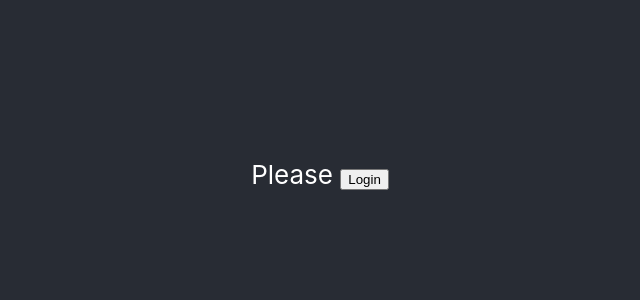
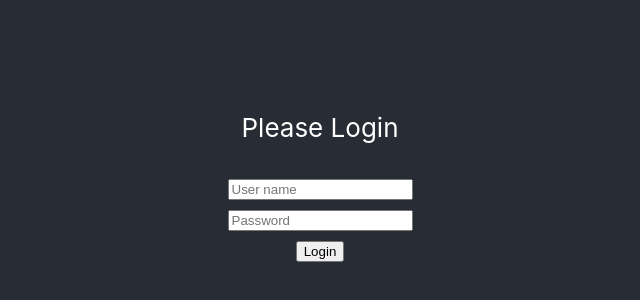
Before and after one commit to larsthorup/react-redux-typescript-sandbox, a React (Create React App) app: page / in a window 1280 px wide. Shown: the part 226-526 px from the top of the page, without its empty margins (320-960 px from the left). Built offline with nearby package versions, Linux system fonts and the light colour scheme.

Commit message:
useState

```diff
--- a/src/index.tsx
+++ b/src/index.tsx
@@ -1,5 +1,5 @@
 import ReactDOM from 'react-dom';
-import './index.css';
+import './view/index.css';
 import * as serviceWorker from './serviceWorker';
 import { rootComponent } from './root';
 
--- a/src/root.tsx
+++ b/src/root.tsx
@@ -1,5 +1,5 @@
 import React, { ReactElement } from 'react';
-import { App } from './App';
+import { App } from './view/App';
 import { Provider } from 'react-redux';
 import { applyMiddleware, compose, createStore } from 'redux';
 import ReduxThunk from 'redux-thunk';
--- a/src/saga/auth.ts
+++ b/src/saga/auth.ts
@@ -1,7 +1,7 @@
 import { Dispatch } from 'redux';
 import { signin } from '../store/auth';
 
-export function signingIn(username: string) {
+export function signingIn(username: string, password: string) {
   return async function(dispatch: Dispatch) {
     setTimeout(() => {
       const response = { user: { name: username } };
--- a/src/App.tsx
+++ b/src/view/App.tsx
@@ -1,6 +1,7 @@
 import React from 'react';
 
 import { AuthStatus } from './AuthStatus';
+import { LoginForm } from './LoginForm';
 
 import './App.css';
 
@@ -9,6 +10,7 @@ export const App: React.FC = () => {
     <div className="App">
       <header className="App-header">
         <AuthStatus />
+        <LoginForm />
       </header>
     </div>
   );
--- a/src/AuthStatus.tsx
+++ b/src/view/AuthStatus.tsx
@@ -1,8 +1,7 @@
 import React, { ReactElement } from 'react';
 import { useDispatch, useSelector } from 'react-redux';
-import { RootState } from './store';
-import { User, signout } from './store/auth';
-import { signingIn } from './saga/auth';
+import { RootState } from '../store';
+import { User, signout } from '../store/auth';
 
 const LoggedIn: React.FC<{ user: User }> = ({ user }) => {
   const dispatch = useDispatch();
@@ -12,22 +11,13 @@ const LoggedIn: React.FC<{ user: User }> = ({ user }) => {
   };
   return (
     <p>
-      {user.name} - <button onClick={onClick}>Logout</button>
+      {user.name}<button onClick={onClick}>Logout</button>
     </p>
   );
 };
 
 const NotLoggedIn: React.FC = () => {
-  const dispatch = useDispatch();
-  const onClick: React.MouseEventHandler<HTMLButtonElement> = e => {
-    e.preventDefault();
-    dispatch(signingIn('Dr. Who'));
-  };
-  return (
-    <p>
-      Please <button onClick={onClick}>Login</button>
-    </p>
-  );
+  return <p>Please Login</p>;
 };
 
 export const AuthStatus: React.FC = () => {
--- /dev/null
+++ b/src/view/LoginForm.tsx
@@ -0,0 +1,38 @@
+import React, { useState } from 'react';
+import { useDispatch } from 'react-redux';
+
+import { signingIn } from '../saga/auth';
+
+export function LoginForm() {
+  const [password, setPassword] = useState('');
+  const [username, setUsername] = useState('');
+  const onPasswordChange: React.ChangeEventHandler<HTMLInputElement> = e =>
+    setPassword(e.target.value);
+  const onUsernameChange: React.ChangeEventHandler<HTMLInputElement> = e =>
+    setUsername(e.target.value);
+  const dispatch = useDispatch();
+  const onSubmit: React.FormEventHandler = e => {
+    e.preventDefault();
+    dispatch(signingIn(username, password));
+  };
+  return (
+    <form className="LoginForm" onSubmit={onSubmit}>
+      <input
+        name="username"
+        placeholder="User name"
+        value={username}
+        onChange={onUsernameChange}
+      />
+      <br />
+      <input
+        name="password"
+        placeholder="Password"
+        value={password}
+        onChange={onPasswordChange}
+        type="password"
+      />
+      <br />
+      <button type="submit">Login</button>
+    </form>
+  );
+}
```
Also changed, not shown: src/view/App.css (renamed from src/App.css), src/view/index.css (renamed from src/index.css), 2 other files (tests, documents, lock files or other folders).
